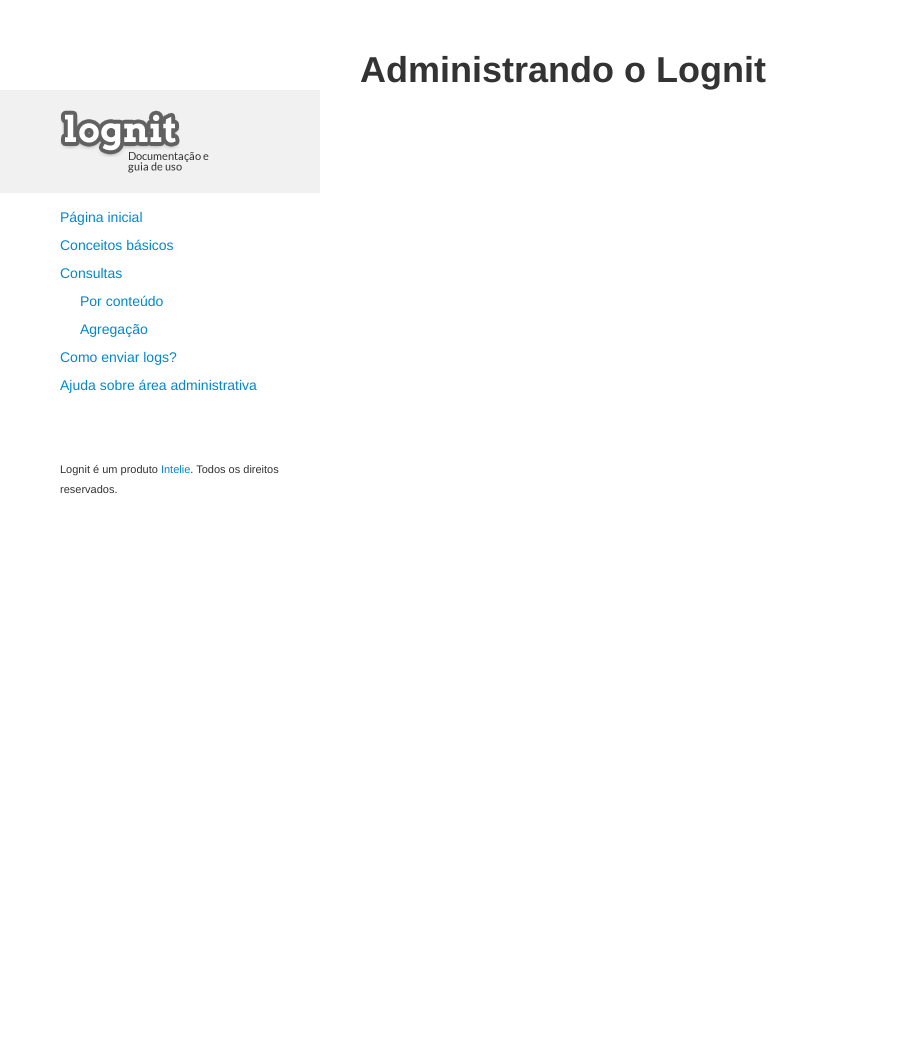
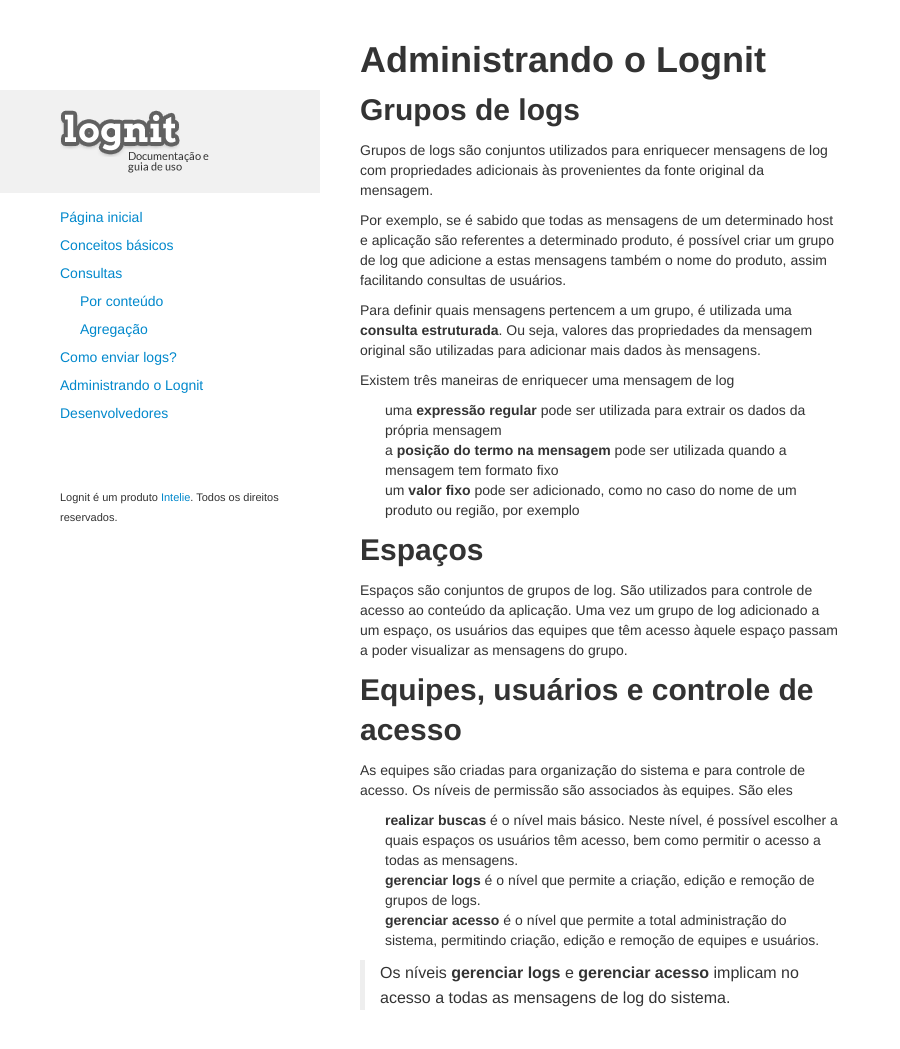
Before and after one commit to isabella232/lognit-docs, a Jekyll site: the page built from administrating.md, in a window 1280 px wide and 1110 px high. Shown: the top 1049 px of the window, without its empty margins (0-900 px from the left). Built offline with Jekyll 4.4.1, drawn with Linux system fonts in a browser that asks for light colours.

Commit message:
conteúdo administração

```diff
--- a/_includes/main-menu.html
+++ b/_includes/main-menu.html
@@ -12,5 +12,7 @@
 
   <li><a href="sending-logs.html">Como enviar logs?</a></li>
 
-  <li><a href="administrating.html">Ajuda sobre área administrativa</a></li>
+  <li><a href="administrating.html">Administrando o Lognit</a></li>
+
+  <li><a href="developers.html">Desenvolvedores</a></li>
 </ul>
--- a/administrating.md
+++ b/administrating.md
@@ -5,3 +5,32 @@
 ---
 
 # Administrando o Lognit
+
+## Grupos de logs
+
+Grupos de logs são conjuntos utilizados para enriquecer mensagens de log com propriedades adicionais às provenientes da fonte original da mensagem.
+
+Por exemplo, se é sabido que todas as mensagens de um determinado host e aplicação são referentes a determinado produto, é possível criar um grupo de log que adicione a estas mensagens também o nome do produto, assim facilitando consultas de usuários.
+
+Para definir quais mensagens pertencem a um grupo, é utilizada uma **consulta estruturada**. Ou seja, valores das propriedades da mensagem original são utilizadas para adicionar mais dados às mensagens.
+
+Existem três maneiras de enriquecer uma mensagem de log
+
+* uma **expressão regular** pode ser utilizada para extrair os dados da própria mensagem
+* a **posição do termo na mensagem** pode ser utilizada quando a mensagem tem formato fixo
+* um **valor fixo** pode ser adicionado, como no caso do nome de um produto ou região, por exemplo
+
+## Espaços
+
+Espaços são conjuntos de grupos de log. São utilizados para controle de acesso ao conteúdo da aplicação. Uma vez um grupo de log adicionado a um espaço, os usuários das equipes que têm acesso àquele espaço passam a poder visualizar as mensagens do grupo.
+
+
+## Equipes, usuários e controle de acesso
+
+As equipes são criadas para organização do sistema e para controle de acesso. Os níveis de permissão são associados às equipes. São eles
+
+* **realizar buscas** é o nível mais básico. Neste nível, é possível escolher a quais espaços os usuários têm acesso, bem como permitir o acesso a todas as mensagens.
+* **gerenciar logs** é o nível que permite a criação, edição e remoção de grupos de logs.
+* **gerenciar acesso** é o nível que permite a total administração do sistema,  permitindo criação, edição e remoção de equipes e usuários.
+
+> Os níveis **gerenciar logs** e **gerenciar acesso** implicam no acesso a todas as mensagens de log do sistema.
--- a/public/assets/lognit-docs.css
+++ b/public/assets/lognit-docs.css
@@ -35,7 +35,7 @@
 
 #content {
   position: absolute;
-  top: 40px;
+  top: 30px;
   left: 360px;
   right: 440px;
   padding-bottom: 80px;
--- a/sass/lognit-docs.scss
+++ b/sass/lognit-docs.scss
@@ -16,7 +16,7 @@
 $content-left-margin: 40px;
 $content-right-margin: 440px;
 
-$content-top: 40px;
+$content-top: 30px;
 $content-bottom: 80px;
 
 .static-content {
```
Also changed, not shown: developers.md (added, +22 -0 lines), intro.md (+12 -0 lines).
